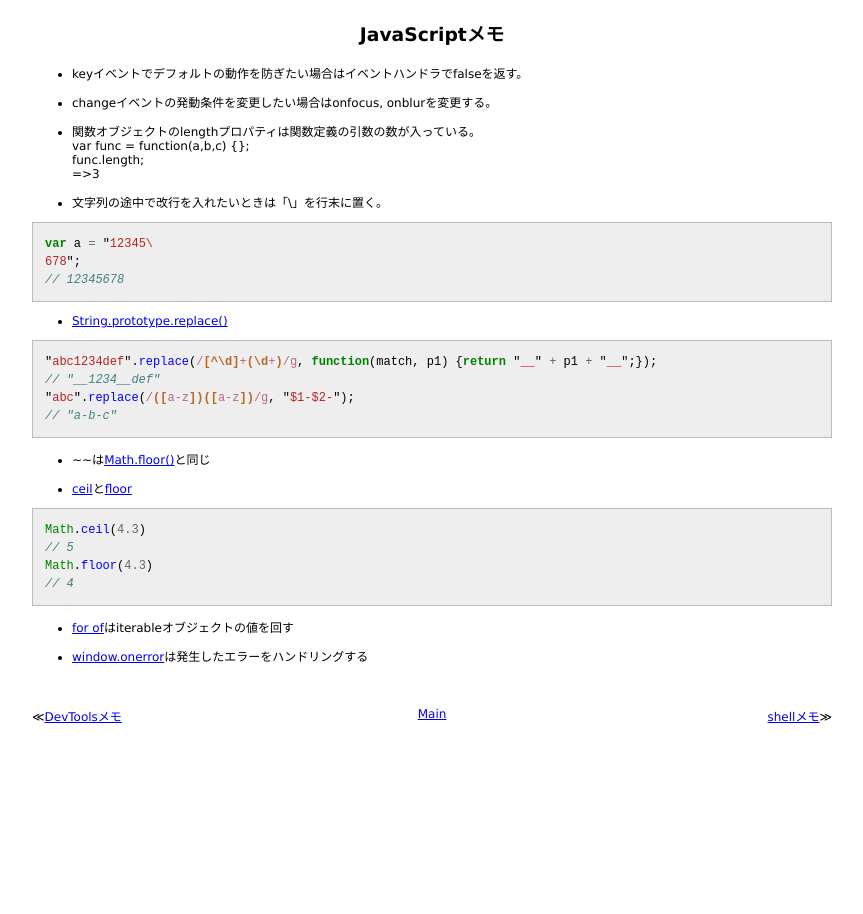
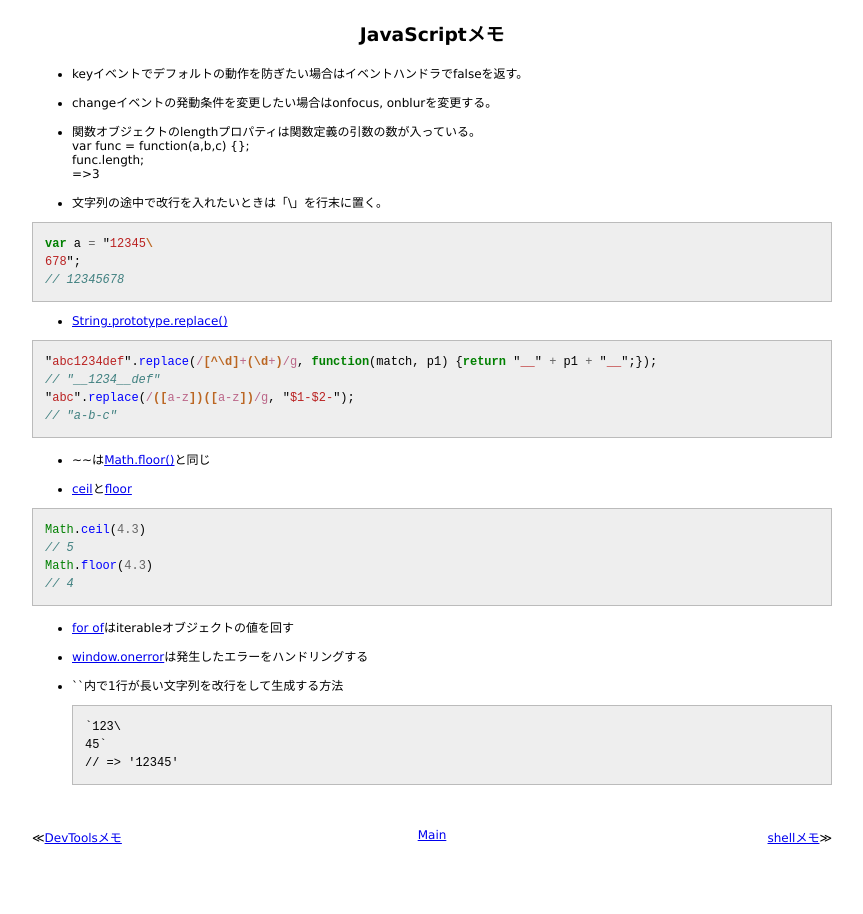
Before and after one commit to 38elements/38elements.github.com, a Jekyll site: the page built from _posts/2014-4-26-javascript.md, in a window 1280 px wide. Shown: the whole page, without its empty margins (208-1071 px from the left). Built offline with Jekyll 4.4.1, drawn with Linux system fonts in a browser that asks for light colours.

Commit message:
Update 2014-4-26-javascript.md

````diff
--- a/_posts/2014-4-26-javascript.md
+++ b/_posts/2014-4-26-javascript.md
@@ -40,3 +40,10 @@ Math.floor(4.3)
 * [for of](https://developer.mozilla.org/en/docs/Web/JavaScript/Reference/Statements/for...of)はiterableオブジェクトの値を回す
 
 * [window.onerror](https://developer.mozilla.org/ja/docs/Web/API/GlobalEventHandlers/onerror)は発生したエラーをハンドリングする
+
+* \`\`内で1行が長い文字列を改行をして生成する方法
+```
+`123\
+45`
+// => '12345'
+```
````
